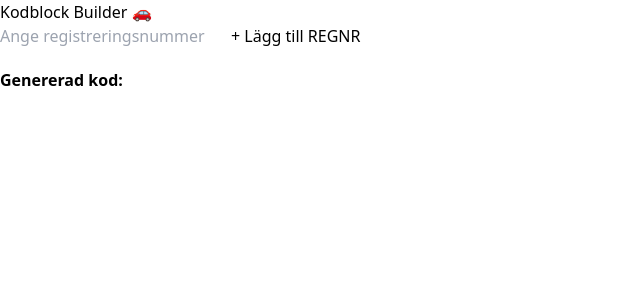
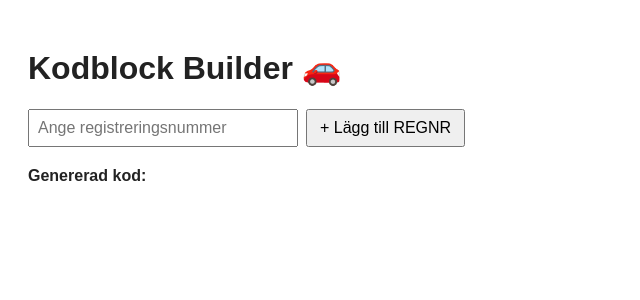
Before and after one commit to Carl1999-P/VTR-kod, a React (Vite) app: page / in a window 1280 px wide. Shown: the top 300 px of the page, without its empty margins (0-640 px from the left). Built offline with nearby package versions, Linux system fonts and the light colour scheme.

Commit message:
Update index.css

```diff
--- a/index.css
+++ b/index.css
@@ -1,10 +1,26 @@
-@tailwind base;
-@tailwind components;
-@tailwind utilities;
-.drag-icon {
-  cursor: grab;
+body {
+  font-family: Arial, sans-serif;
+  padding: 20px;
+  background-color: #fff;
+  color: #222;
+}
+
+input[type="text"] {
+  padding: 8px;
+  font-size: 16px;
+  width: 250px;
   margin-right: 8px;
-  user-select: none;
+}
+
+button {
+  padding: 8px 12px;
+  font-size: 16px;
+  cursor: pointer;
+}
+
+.warning {
+  color: red;
+  margin-top: 8px;
 }
 
 .draggable-block {
@@ -14,14 +30,11 @@
   display: flex;
   align-items: center;
   gap: 10px;
-  margin-bottom: 8px;
+  margin-top: 10px;
+  cursor: grab;
 }
 
-.block-wrapper {
-  margin-bottom: 8px;
+.drag-icon {
+  font-size: 18px;
+  user-select: none;
 }
-
-.warning {
-  color: red;
-  margin-top: 8px;
-}
```
